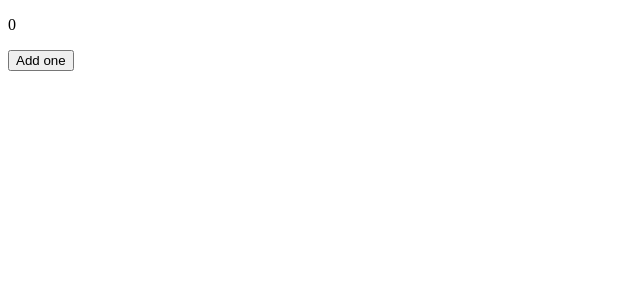
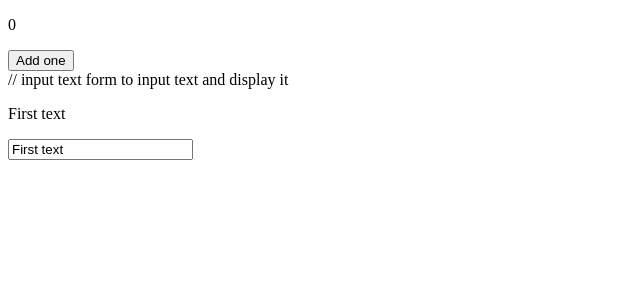
Before and after one commit to mostafijcoder/learn-react, a React (Vite) app: page / in a window 1280 px wide. Shown: the top 300 px of the page, without its empty margins (0-640 px from the left). Built offline with nearby package versions, Linux system fonts and the light colour scheme.

Commit message:
input form added

```diff
--- a/src/App.jsx
+++ b/src/App.jsx
@@ -3,14 +3,27 @@ function App() {
   //let counter=0;
   //console.log ("counter", counter);
   const [counter, setCounter]=React.useState(0);
+  const [text, setText]=React.useState("First text");
   const handleClick = () => {
     setCounter(counter+1);
     console.log("Counter value", counter);
   };
+  const handleChange = (event) => {
+    setText(event.target.value)
+  };
+
   return (
     <div>
-      <p>{ counter } </p>
-      <button onClick={handleClick}> Add one</button>
+      <div>
+        <p>{ counter } </p>
+        <button onClick={handleClick}> Add one</button>
+      </div>
+
+      <div>
+      // input text form to input text and display it
+      <p>{text}</p>
+      <input type="text" value={text} onChange={handleChange} />
+      </div>
     </div>
     );
 }
```
